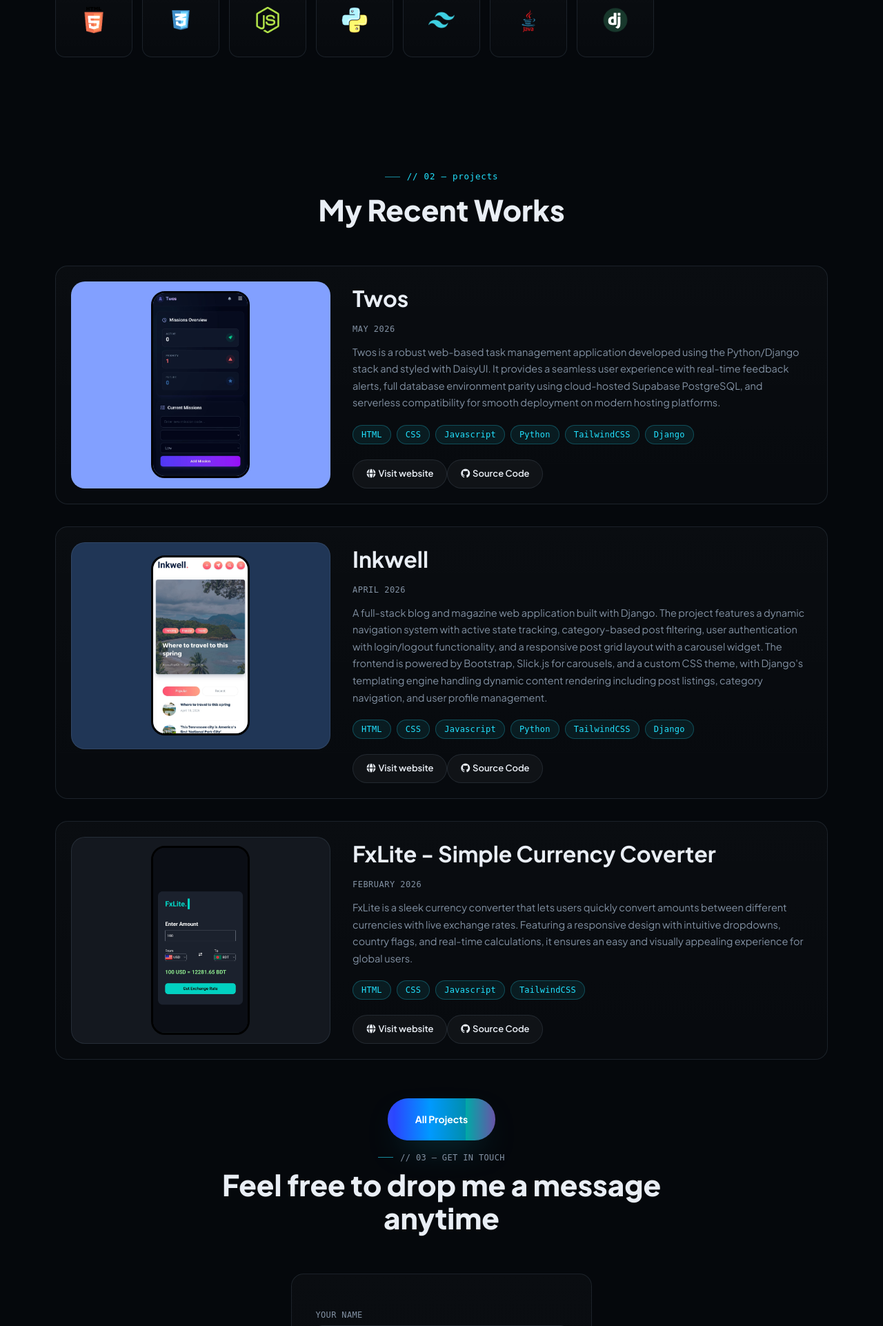
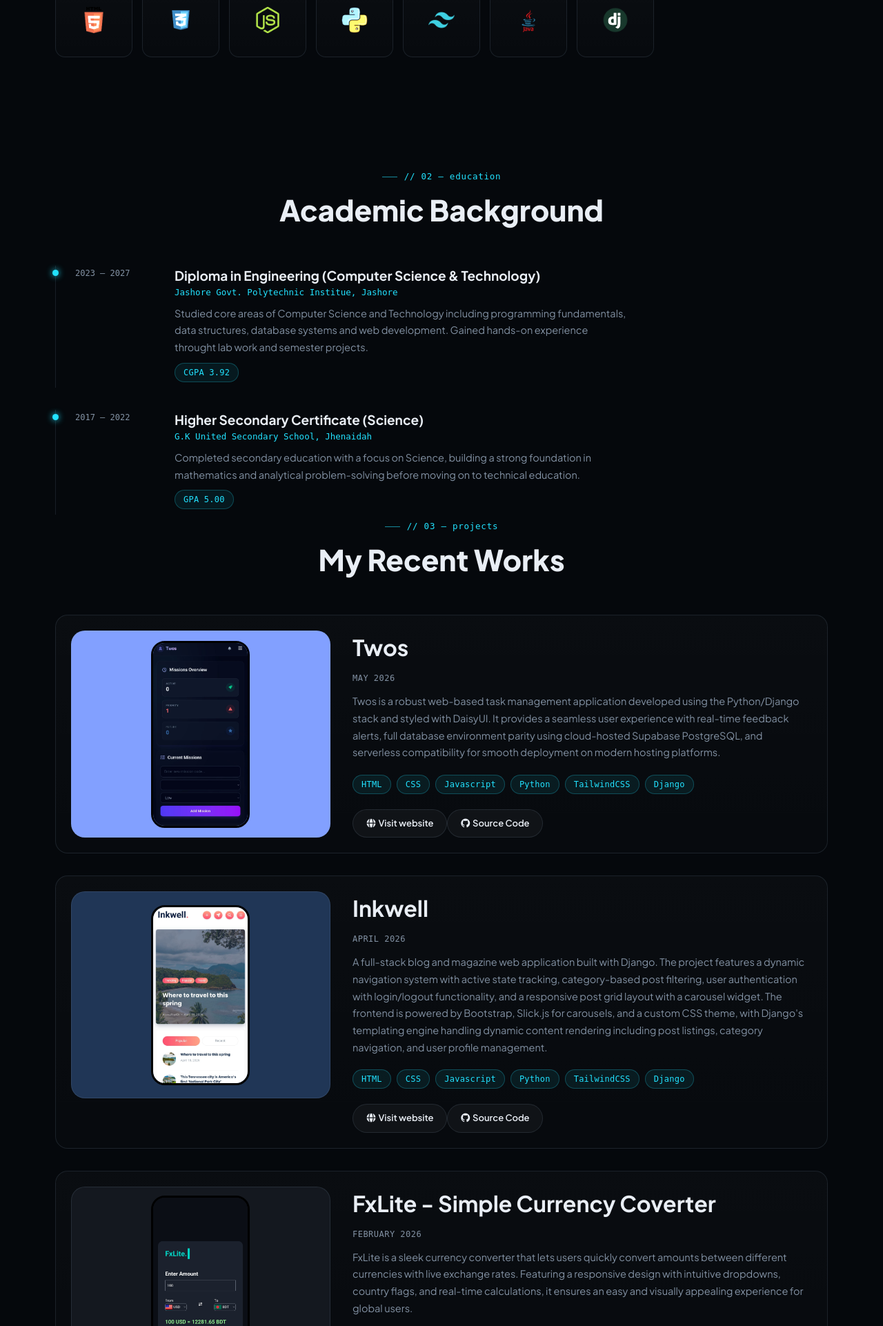
Before and after one commit to atonu-a/Atonu-Roy-Chowdhury, a Django app: page / in a window 1280 px wide. Shown: the part 1184-3106 px from the top of the page at 69% size. Run offline with Django 5.2, Linux system fonts and the light colour scheme; data comes from the database, SQL or seed files in the repository; some libraries are stand-ins or nearby versions; some web fonts are replaced.

Commit message:
feat: add education section with timeline and details in base.html

```diff
--- a/static/css/output.css
+++ b/static/css/output.css
@@ -201,8 +201,8 @@
   .top-0 {
     top: 0;
   }
-  .top-4 {
-    top: calc(var(--spacing) * 4);
+  .top-15 {
+    top: calc(var(--spacing) * 15);
   }
   .right-0 {
     right: 0;
@@ -224,9 +224,6 @@
   }
   .z-100 {
     z-index: 100;
-  }
-  .z-\[-2\] {
-    z-index: -2;
   }
   .container {
     width: 100%;
@@ -1230,6 +1227,58 @@ form p {
 section {
   position: relative;
   padding-block: calc(var(--spacing) * 24);
+}
+.edu-container {
+  position: relative;
+}
+.edu-card {
+  position: relative;
+  display: flex;
+  gap: calc(var(--spacing) * 6);
+  padding-bottom: calc(var(--spacing) * 2);
+  padding-left: calc(var(--spacing) * 7);
+  border-left: 1px solid var(--line);
+}
+.edu-card::before {
+  content: "";
+  position: absolute;
+  left: -5px;
+  top: 6px;
+  width: 9px;
+  height: 9px;
+  border-radius: 999px;
+  background: var(--signal);
+  box-shadow: 0 0 10px var(--signal);
+}
+.edu-meta {
+  width: 120px;
+  flex: none;
+  padding-top: calc(var(--spacing) * 0.5);
+  font-size: 12px;
+  font-family: var(--mono);
+  color: var(--muted);
+}
+.edu-body h4 {
+  font-size: 19px;
+  --tw-font-weight: var(--font-weight-bold);
+  font-weight: var(--font-weight-bold);
+  font-family: var(--sans);
+  color: var(--text);
+}
+.edu-institute {
+  margin-top: calc(var(--spacing) * 0.5);
+  font-size: 12.5px;
+  font-family: var(--mono);
+  color: var(--signal);
+}
+.edu-desc {
+  margin-top: calc(var(--spacing) * 2);
+  margin-bottom: calc(var(--spacing) * 2.5);
+  max-width: 62ch;
+  font-size: 14.5px;
+  --tw-leading: 1.7;
+  line-height: 1.7;
+  color: var(--muted);
 }
 .navbar {
   position: sticky;
--- a/templates/base.html
+++ b/templates/base.html
@@ -203,11 +203,52 @@
 
 
 
+    <!-- Education section starts -->
+    <div id="education" class="lg:w-[87.5%] w-[95%] mx-auto reveal">
+        <div class="header-texts">
+            <p class="eyebrow">// 02 — education</p>
+            <h1>Academic Background</h1>
+        </div>
+
+        <div class="edu-container flex flex-col gap-8">
+
+            <div class="edu-card">
+                <div class="edu-meta"><span class="edu-year">2023 — 2027</span></div>
+                <div class="edu-body">
+                    <h4>Diploma in Engineering (Computer Science &amp; Technology)</h4>
+                    <p class="edu-institute">Jashore Govt. Polytechnic Institue, Jashore</p>
+                    <p class="edu-desc">Studied core areas of Computer Science and Technology including programming fundamentals, data structures, database systems and web development. Gained hands-on experience throught lab work and semester projects.</p>
+                    <div class="flex gap-2 flex-wrap">
+                        <span data-slot="badge">CGPA 3.92</span>
+                        <!-- <span data-slot="badge">Dean's List</span> -->
+                    </div>
+                </div>
+            </div>
+
+            <div class="edu-card">
+                <div class="edu-meta"><span class="edu-year">2017 — 2022</span></div>
+                <div class="edu-body">
+                    <h4>Higher Secondary Certificate (Science)</h4>
+                    <p class="edu-institute">G.K United Secondary School, Jhenaidah</p>
+                    <p class="edu-desc">Completed secondary education with a focus on Science, building a strong foundation in mathematics
+                        and analytical problem-solving before moving on to technical education.</p>
+                    <div class="flex gap-2 flex-wrap">
+                        <span data-slot="badge">GPA 5.00</span>
+                    </div>
+                </div>
+            </div>
+
+        </div>
+    </div>
+    <!-- Education section ends -->
+
+
+
 
     <!-- project starts -->
     <div id="projects" class="lg:w-[87.5%] w-[95%] mx-auto reveal">
         <div class="header-texts">
-            <p class="eyebrow">// 02 — projects</p>
+            <p class="eyebrow">// 03 — projects</p>
             <h1>My Recent Works</h1>
         </div>
 
@@ -257,7 +298,7 @@
     <!-- Contact Form starts -->
     <div id="contact" class="flex flex-col items-center reveal">
         <div class="header-texts">
-            <p class="eyebrow">// 03 — get in touch</p>
+            <p class="eyebrow">// 04 — get in touch</p>
             <h1>Feel free to drop me a message anytime</h1>
         </div>
 
```
Also changed, not shown: static/css/input.css (+39 -0 lines).
